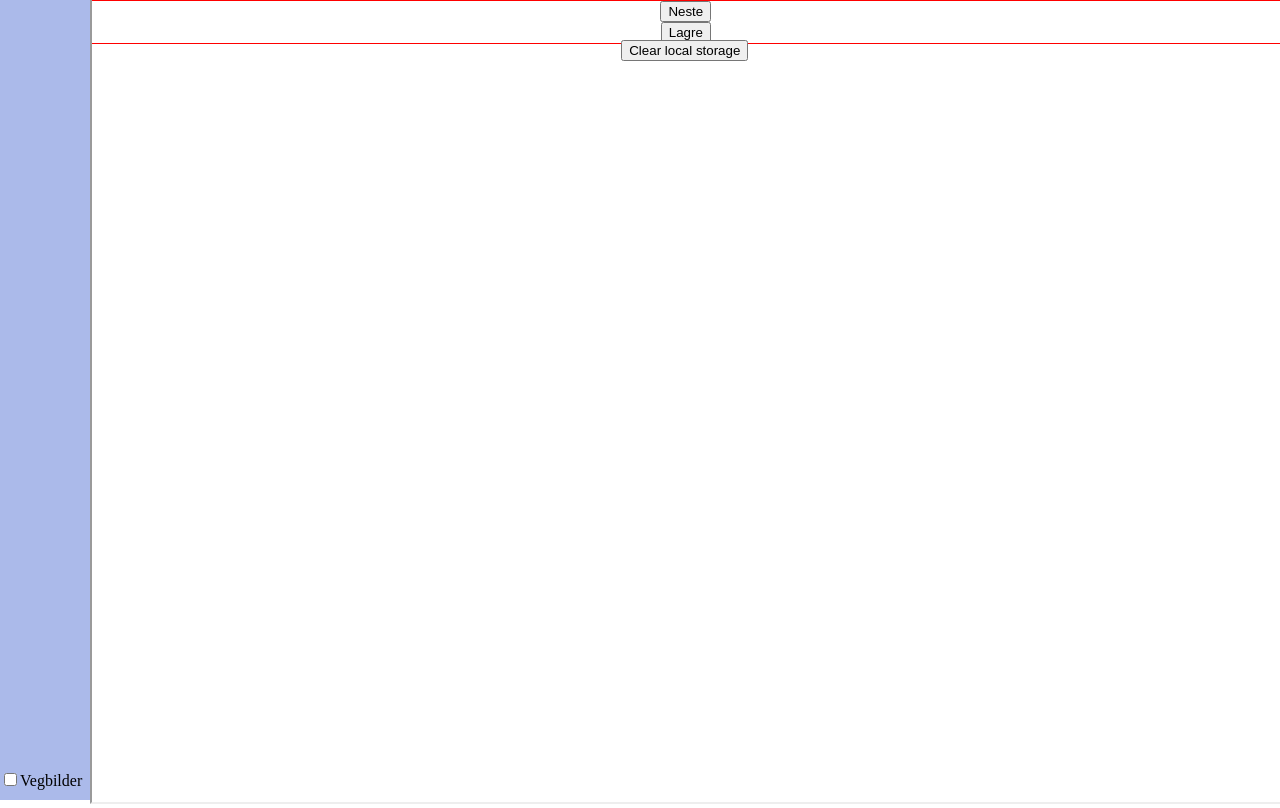
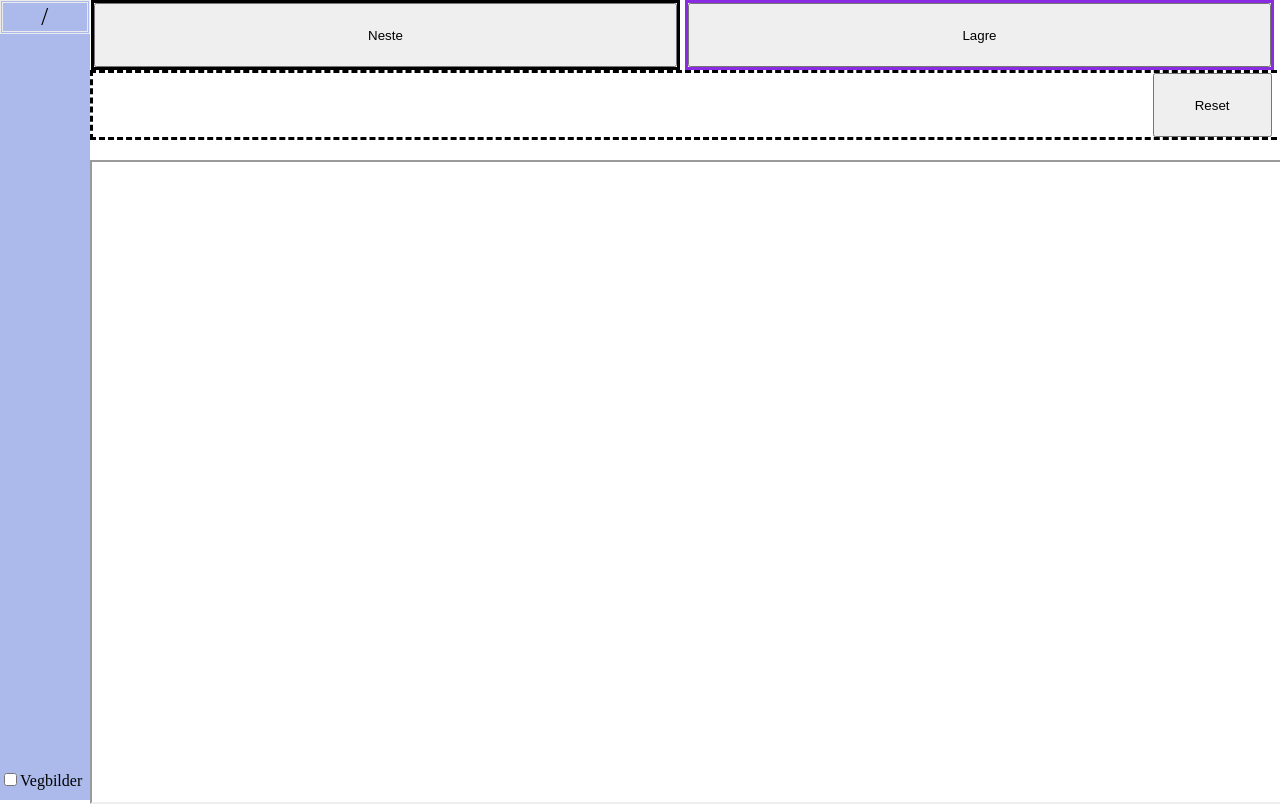
Before and after one commit to andreryg/Egenskapskorrigering, a Flask app: template templates/view.html in a window 1280 px wide. Run offline with Flask 3, Linux system fonts and the light colour scheme; the template is opened without the code that fills it: most values are stand-ins (such as "Sample title", 1, 10 or a date in 2020).

Commit message:
view styling

```diff
--- a/static/view.css
+++ b/static/view.css
@@ -8,32 +8,49 @@ div.upper, div.lower {
     right: 0;
 }
 div.upper {
-    height: 100px;
+    height: 16%;
     top: 0;
 }
 div.lower {
     bottom: 0;
-    height: 820px;
-
-    section{
-        display: none;
-        &.show{
-            display: table-cell;
-        }
-    }
+    height: 80%;
 }
 div.first{
-     position:absolute;
-     border:1px solid red;
-     text-align:center;
-     width:100%
+     width:100%;
+     height: 50%;
+}
+.btn {
+    height: 100%;
+    width: 100%;
 }
 div.second, div.third{
     text-align:center;
     width:100%;
-    height:30px;
-	position: relative;
-	top:40px;
+    height:50%;
+
+    border-style: dashed;
+    overflow: overlay;
+}
+.right, .left {
+    height: 100%;
+    width: 49%;
+    border-style: solid;
+    margin-left: 0.1%;
+}
+.right {
+    margin-left: 50%;
+    border-color: blueviolet;
+}
+.left {
+    float: left;
+    border-color: black;
+}
+.clearButton {
+    width: 10%;
+    height: 50%;
+    right: 0;
+    position: absolute;
+    margin-right: 0.7%;
 }
 .sidebar {
     margin: 0;
@@ -58,3 +75,11 @@ div.second, div.third{
     bottom: 0;
     margin-bottom: 10px;
 }
+
+.count {
+    text-align: center;
+    border-width: 3px;
+    border-color: #EBEBEB;
+    border-style: double;
+    font-size: 25px;
+}
--- a/templates/view.html
+++ b/templates/view.html
@@ -6,25 +6,35 @@
     </head>
     <body>
         <div class="sidebar">
+            <div class="count">
+                <span id="num"></span>
+                /
+                <span id="tot"></span>
+            </div>
             <div class="checkbox">
                 <input type="checkbox" id="vegbilder"><label for="vegbilder">Vegbilder</label>
             </div>
         </div>
         <div class=upper>
             <div class=first>
-                <button onclick = "Next();">Neste</button>
-                <form id="JSdata" action="/view" method="post">
-                    <input type="hidden" name="JSvar" id="JSvar" value="" />
-                    <button class="btn" type="submit">Lagre</button>
-                </form>
+                <div class="left">
+                    <button class="btn" onclick = "Next();">Neste</button>
+                </div>
+                <div class="right">
+                    <form id="JSdata" action="/view" method="post" style="height: 100%;">
+                        <input type="hidden" name="JSvar" id="JSvar" value="" />
+                        <button class="btn" type="submit">Lagre</button>
+                    </form>
+                </div>
+
 
             </div>
             <div class=second>
-                <form>
+                <form style="height: 100%;">
                     <div id="egenskaper">
 
                     </div>
-                    <button onclick = "ClearStorage();">Clear local storage</button>
+                    <button class="clearButton" onclick = "ClearStorage();">Reset</button>
                 </form>
             </div>
         </div>
@@ -100,6 +110,8 @@
             objekter = objekter.split("],[").map((value) => value.replaceAll("]", '').replaceAll("[", '').split(","))
 
             let i = localStorage.getItem("i") ? Number(localStorage.getItem("i")) : 0;
+            document.getElementById("num").innerHTML = i
+            document.getElementById("tot").innerHTML = objekter.length
 
             const nvdbObjekter = [
                 `16/hva:!(id~49)~/valgt:${objekter[i][0]}:37~/vegnett:metrering~+(detaljniva~!VT)`,
```
